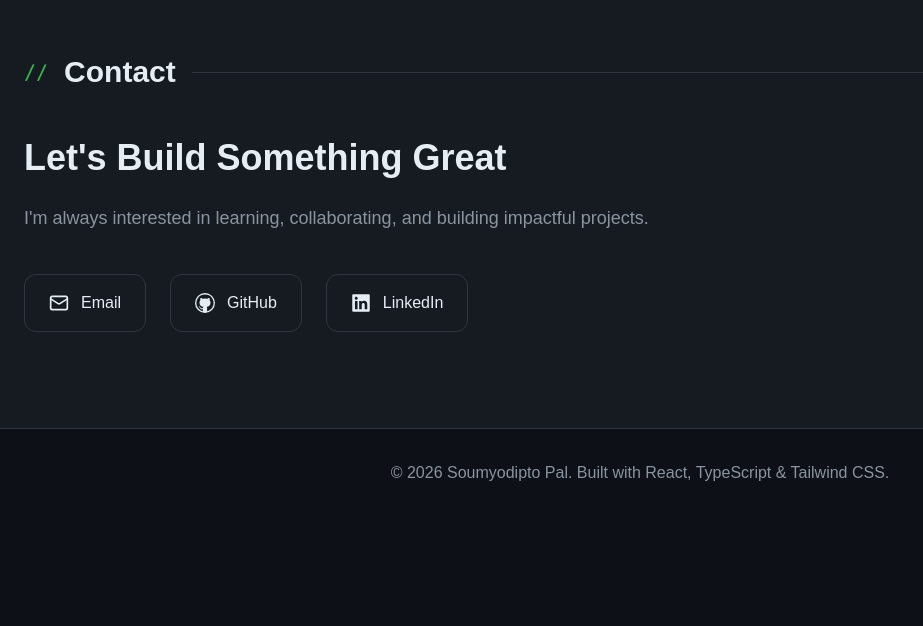
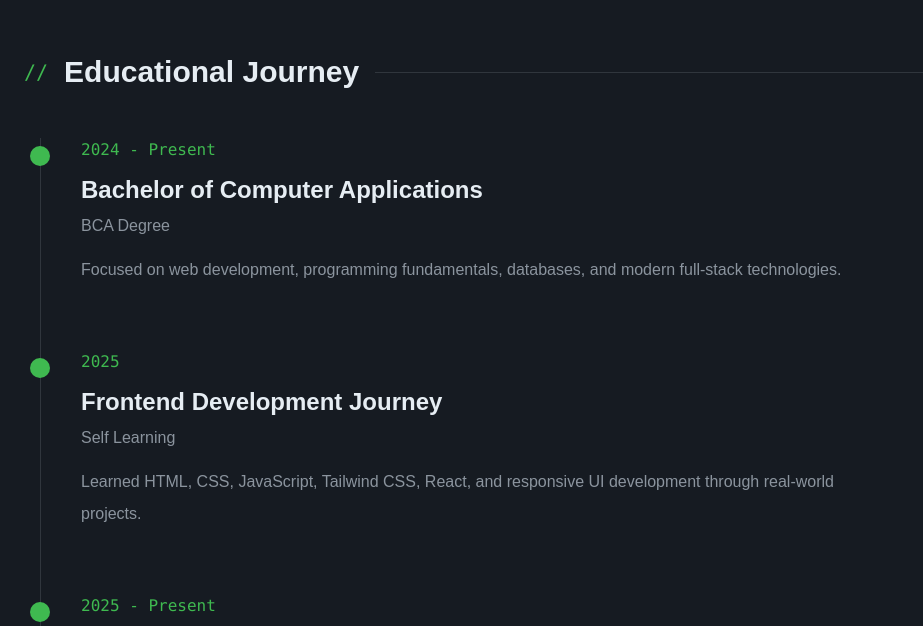
Before and after one commit to Soumyodipto68/my-portfolio, a React (Vite) app: page / in a window 1280 px wide. Shown: the part 2774-3400 px from the top of the page, without its empty margins (0-923 px from the left). Before the commit the page ends 3291 px from the top, so only its background shows below. Built offline with nearby package versions, Linux system fonts and the light colour scheme.

Commit message:
eductaional journey section done!!

```diff
--- a/src/App.tsx
+++ b/src/App.tsx
@@ -5,6 +5,7 @@ import Skills from "./section/Skills";
 import Projects from "./section/Projects";
 import Contact from "./section/Contact";
 import Footer from "./components/Footer";
+import Journey from "./section/Journey";
 function App() {
   return (
     <>
@@ -14,6 +15,7 @@ function App() {
       <About />
       <Skills />
       <Projects />
+      <Journey/>
       <Contact />
       <Footer/>
     </main>
--- /dev/null
+++ b/src/section/Journey.jsx
@@ -0,0 +1,56 @@
+import { motion } from "framer-motion";
+
+import Container from "../components/Container";
+import SectionHeading from "../components/SectionHeading";
+
+import { journey } from "../data/journey";
+
+const Journey = () => {
+  return (
+    <section className="py-24 bg-[#161b22]">
+      <Container>
+        <SectionHeading title="Educational Journey" />
+
+        <div className="relative border-l border-[#30363d] ml-4 space-y-16">
+
+          {journey.map((item, index) => (
+            <motion.div
+              key={index}
+              initial={{ opacity: 0, x: 40 }}
+              whileInView={{ opacity: 1, x: 0 }}
+              viewport={{ once: true }}
+              transition={{ duration: 0.5 }}
+              className="relative pl-10"
+            >
+
+              {/* DOT */}
+              <div className="absolute -left-[11px] top-2 w-5 h-5 rounded-full bg-[#3fb950]" />
+
+              {/* YEAR */}
+              <p className="text-[#3fb950] font-mono mb-3">
+                {item.year}
+              </p>
+
+              {/* TITLE */}
+              <h3 className="text-2xl font-semibold mb-2">
+                {item.title}
+              </h3>
+
+              {/* PLACE */}
+              <p className="text-[#8b949e] mb-4">
+                {item.place}
+              </p>
+
+              {/* DESCRIPTION */}
+              <p className="text-[#8b949e] leading-8 max-w-3xl">
+                {item.description}
+              </p>
+            </motion.div>
+          ))}
+        </div>
+      </Container>
+    </section>
+  );
+};
+
+export default Journey;
```
